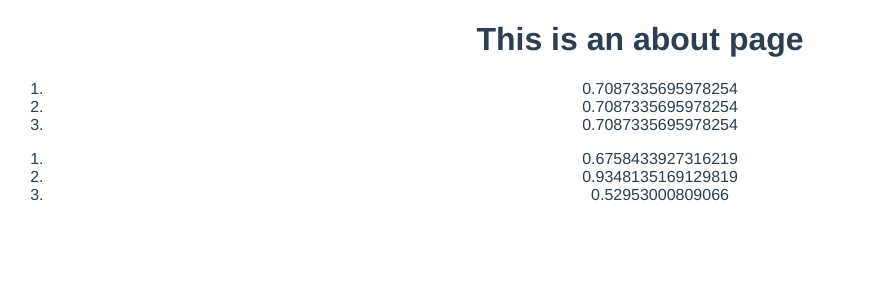
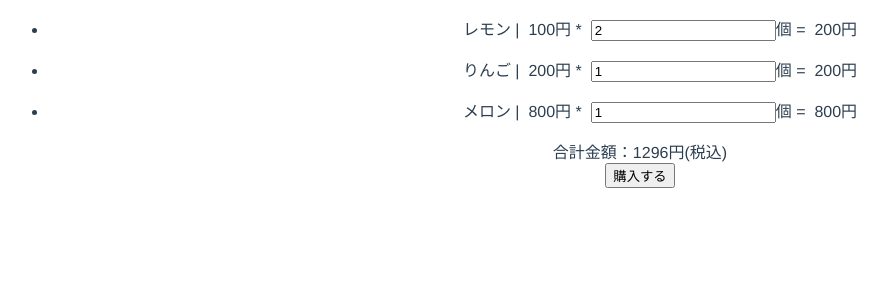
Before and after one commit to KeitaTaniuchi/vue-test, a Vue app: page / in a window 1280 px wide. Shown: the top 300 px of the page, without its empty margins (0-888 px from the left). Built offline with nearby package versions, Linux system fonts and the light colour scheme.

Commit message:
methodsとcomputedの使い分け学習用コード作成

```diff
--- a/src/views/Home.vue
+++ b/src/views/Home.vue
@@ -1,29 +1,47 @@
 <template>
-  <div class="about">
-    <h1>This is an about page</h1>
-    <ol class="use-computed">
-      <li>{{ computedNumber }}</li>
-      <li>{{ computedNumber }}</li>
-      <li>{{ computedNumber }}</li>
-    </ol>
-    <ol class="use-methods">
-      <li>{{ methodsNumber() }}</li>
-      <li>{{ methodsNumber() }}</li>
-      <li>{{ methodsNumber() }}</li>
-    </ol>
+  <div>
+    <ul v-for="(item, key) in items" :key="key">
+      <li>
+        <span>{{ item.name }}</span
+        >&nbsp;|&nbsp; <span>{{ item.price }}円</span>&nbsp;*&nbsp;
+        <span><input type="number" v-model="item.quantity" />個</span
+        >&nbsp;=&nbsp;
+        <span>{{ item.price * item.quantity }}円</span>
+      </li>
+    </ul>
+    <div>合計金額：{{ totalPriceWithTax }}円(税込)</div>
+    <button @click="doBuy">購入する</button>
   </div>
 </template>
 
 <script>
 export default {
-  computed: {
-    computedNumber: function () {
-      return Math.random(); //0〜1のランダムな数字を生成
+  data() {
+    return {
+      items: [
+        { name: "レモン", price: 100, quantity: 2 },
+        { name: "りんご", price: 200, quantity: 1 },
+        { name: "メロン", price: 800, quantity: 1 },
+      ],
+    };
+  },
+  methods: {
+    doBuy: function () {
+      window.alert(
+        this.totalPriceWithTax + "円のお買い上げです。ありがとうございました。"
+      );
     },
   },
-  methods: {
-    methodsNumber: function () {
-      return Math.random(); //0〜1のランダムな数字を生成
+  computed: {
+    // 合計金額
+    totalPrice: function () {
+      return this.items.reduce(function (sum, item) {
+        return sum + item.price * item.quantity;
+      }, 0);
+    },
+    // 合計金額(税込)
+    totalPriceWithTax: function () {
+      return Math.floor(this.totalPrice * 1.08);
     },
   },
 };
```
